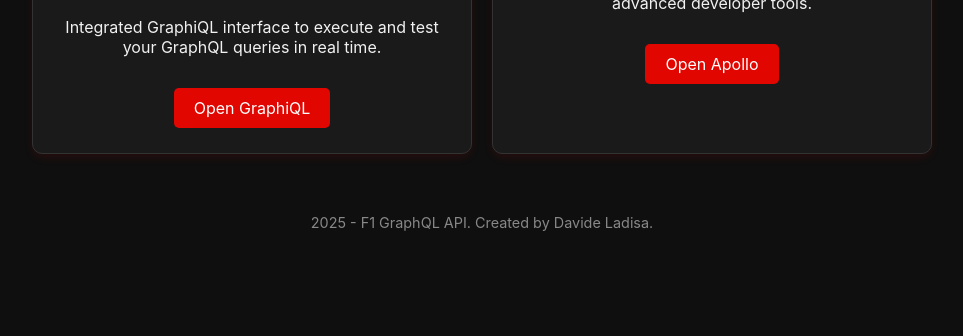
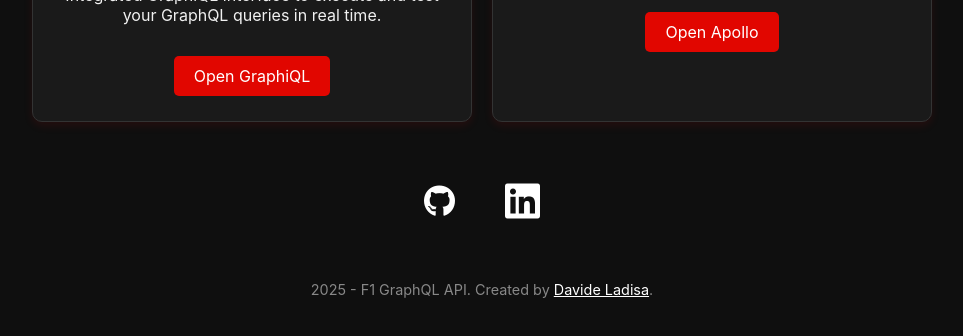
Before and after one commit to FrancoStino/F1-GraphQL-API, a website: page public/index.html in a window 1280 px wide. Shown: the part 576-912 px from the top of the page, without its empty margins (158-1121 px from the left). Before the commit the page ends 880 px from the top, so only its background shows below. Drawn offline with Linux system fonts and the light colour scheme.

Commit message:
Add social icons and update landing page styles

```diff
--- a/assets/css/landing.css
+++ b/assets/css/landing.css
@@ -1,13 +1,13 @@
 @import url("/assets/css/fonts.css");
 
 body {
+  min-height: 100vh;
   font-family: 'Inter', Tahoma, Geneva, Verdana, sans-serif;
   background-color: #0f0f0f;
   color: #f1f1f1;
   max-width: 900px;
   margin: 0 auto;
   padding: 40px 20px;
-  height: 100vh;
   display: flex;
   flex-direction: column;
   justify-content: center;
@@ -29,6 +29,10 @@ h1 {
   margin: 0;
   color: #e10600;
   font-size: 2.8rem;
+}
+
+a {
+  color: white;
 }
 
 .subtitle {
@@ -92,6 +96,16 @@ h1 {
   background-color: #b40400;
 }
 
+.social-icons {
+  display: flex;
+  justify-content: center;
+  gap: 50px;
+}
+
+.social-icons a {
+  font-size: 2em;
+}
+
 footer {
   text-align: center;
   color: #888;
--- a/public/index.html
+++ b/public/index.html
@@ -6,6 +6,8 @@
   <title>F1 GraphQL API</title>
   <link rel="icon" href="/assets/images/f1-graphql-logo.svg" />
   <link rel="stylesheet" href="/assets/css/landing.css" />
+  <!-- Font Awesome CDN per le icone -->
+  <link rel="stylesheet" href="https://cdnjs.cloudflare.com/ajax/libs/font-awesome/6.7.2/css/all.min.css" integrity="sha512-Evv84Mr4kqVGRNSgIGL/F/aIDqQb7xQ2vcrdIwxfjThSH8CSR7PBEakCr51Ck+w+/U6swU2Im1vVX0SVk9ABhg==" crossorigin="anonymous" referrerpolicy="no-referrer" />
 </head>
 <body>
   <div class="header">
@@ -30,12 +32,23 @@
     </div>
   </div>
 
+  <!-- Social Icon -->
+  <div class="social-icons">
+    <a href="https://github.com/FrancoStino/F1-GraphQL" target="_blank" aria-label="GitHub">
+      <i class="fa-brands fa-github"></i></a>
+    <a href="https://www.linkedin.com/in/davide-ladisa/" target="_blank" aria-label="LinkedIn">
+      <i class="fab fa-linkedin fa-lg"></i>
+    </a>
+  </div>
+
+
   <footer>
-    <span id="year"></span> - F1 GraphQL API. Created by Davide Ladisa.
+    <!-- Current year inserted dynamically -->
+    <span id="year"></span> - F1 GraphQL API. Created by <a href="davideladisa.it" target="_blank">Davide Ladisa</a>.
   </footer>
 
   <script>
-    // Automatically insert the current year
+  // Automatically inserts the current year
     document.getElementById('year').textContent = new Date().getFullYear();
   </script>
 </body>
```
